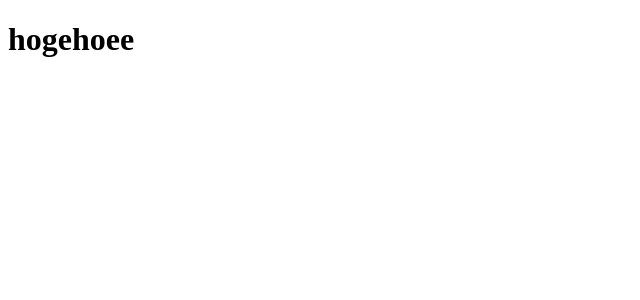
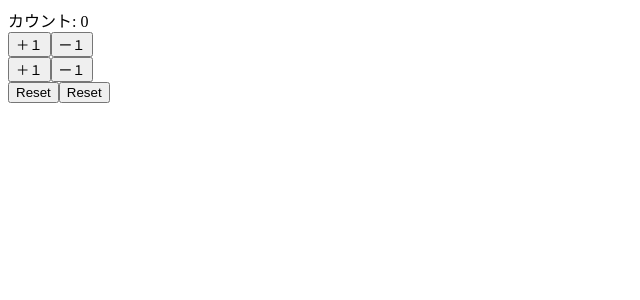
Before and after one commit to delmontz/react-hooks-learn, a React (Create React App) app: page / in a window 1280 px wide. Shown: the top 300 px of the page, without its empty margins (0-640 px from the left). Built offline with nearby package versions, Linux system fonts and the light colour scheme.

Commit message:
useState

```diff
--- a/src/App.jsx
+++ b/src/App.jsx
@@ -1,10 +1,32 @@
-import React from 'react';
+import React, { useState } from 'react';
 
 function App() {
+   const [count, setCount] = useState(0);
+
+   const increment = () => setCount(count + 1);
+   const decrement = () => setCount(count - 1);
+   const increment2 = () => setCount(previousCount => previousCount + 1);
+   const decrement2 = () => setCount(hoge => {
+      return hoge - 1;
+   });
+   const reset = () => setCount(0);
+
    return (
-      <div>
-         <h1>hogehoee</h1>
-      </div>
+      <>
+         <div>カウント: { count }</div>
+         <div>
+            <button onClick={ increment }>＋１</button>
+            <button onClick={ decrement }>ー１</button>
+         </div>
+         <div>
+            <button onClick={ increment2 }>＋１</button>
+            <button onClick={ decrement2 }>ー１</button>
+         </div>
+         <div>
+            <button onClick={ reset }>Reset</button>
+            <button onClick={ reset }>Reset</button>
+         </div>
+      </>
    );
 }
 
```
